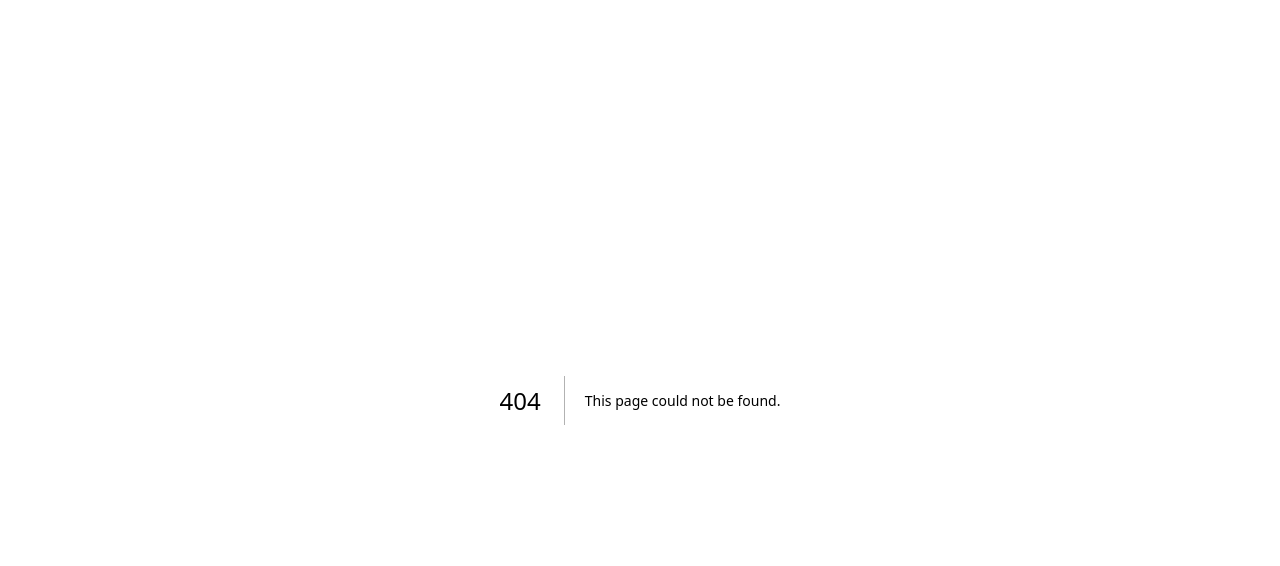
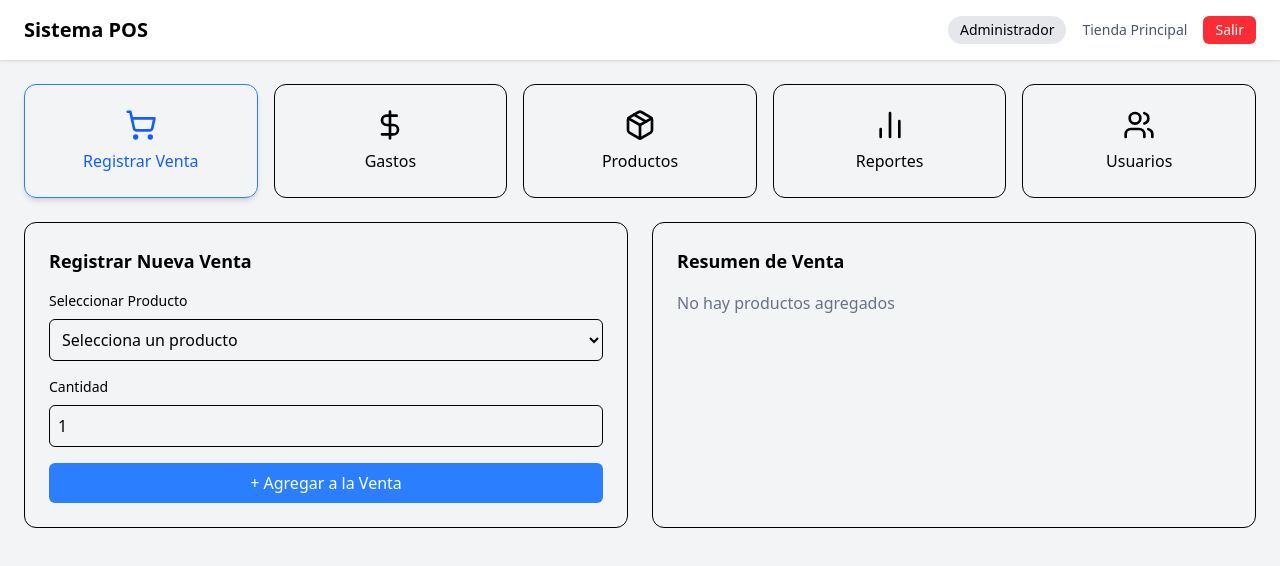
Before and after one commit to omarcobian/tienda, a Next.js app: page /Dashboard/admin in a window 1280 px wide. Before the commit this address had no page. Shown: the top 566 px of the page. Built offline with nearby package versions, Linux system fonts and the light colour scheme.

Commit message:
feat(admin): implement admin dashboard with sales form and summary components

```diff
--- a/package.json
+++ b/package.json
@@ -11,6 +11,7 @@
   "dependencies": {
     "@prisma/client": "^6.16.2",
     "dotenv": "17.2.2",
+    "lucide-react": "^0.544.0",
     "mongoose": "8.18.2",
     "next": "15.5.4",
     "prisma": "^6.16.2",
--- /dev/null
+++ b/src/app/Dashboard/admin/page.tsx
@@ -0,0 +1,12 @@
+// Importamos con el nombre del componente mas la ubicacion
+import Admin from "@/components/admin/Admin";
+
+//Funcion para llamar al componente
+export default function AdminPage() {
+    return (
+        //El componente siempre va dentro de un div y dentro de un return porque vamos a utilizar css con tailwind
+        <div>
+            <Admin />
+        </div>
+    );
+}
--- /dev/null
+++ b/src/components/admin/Admin.tsx
@@ -0,0 +1,39 @@
+"use client"
+
+import { useState } from "react";
+import Navbar from "@/components/ui/Navbar";
+import MenuCard from "@/components/ui/MenuCard";
+import SalesForm from "@/components/admin/SalesForm";
+import SalesSummary from "@/components/admin/SalesSummary";
+
+export default function Admin() {
+  const [items, setItems] = useState<{ product: string; quantity: number }[]>([]);
+
+  const handleAddProduct = (product: string, quantity: number) => {
+    setItems((prev) => [...prev, { product, quantity }]);
+  };
+
+  return (
+    <div className="min-h-screen bg-gray-100">
+      {/* Navbar superior */}
+      <Navbar />
+
+      <main className="p-6 space-y-6">
+        {/* Menú principal */}
+        <div className="grid grid-cols-5 gap-4">
+          <MenuCard title="Registrar Venta" icon="venta" active />
+          <MenuCard title="Gastos" icon="gasto" />
+          <MenuCard title="Productos" icon="producto" />
+          <MenuCard title="Reportes" icon="reporte" />
+          <MenuCard title="Usuarios" icon="usuario" />
+        </div>
+
+        {/* Sección de ventas */}
+        <div className="flex gap-6">
+          <SalesForm onAddProduct={handleAddProduct} />
+          <SalesSummary items={items} />
+        </div>
+      </main>
+    </div>
+  );
+}
--- /dev/null
+++ b/src/components/admin/SalesForm.tsx
@@ -0,0 +1,51 @@
+'use client'
+
+import { useState } from "react";
+
+interface SalesFormProps {
+  onAddProduct: (product: string, quantity: number) => void;
+}
+
+export default function SalesForm({ onAddProduct }: SalesFormProps) {
+  const [product, setProduct] = useState("");
+  const [quantity, setQuantity] = useState(1);
+
+  return (
+    <div className="w-1/2 border rounded-xl p-6">
+      <h2 className="font-semibold text-lg mb-4">Registrar Nueva Venta</h2>
+
+      {/* Selector de producto */}
+      <label className="block mb-2 text-sm font-medium">Seleccionar Producto</label>
+      <select
+        value={product}
+        onChange={(e) => setProduct(e.target.value)}
+        className="w-full border rounded-md p-2 mb-4"
+      >
+        <option value="">Selecciona un producto</option>
+        <option value="Hamburguesa">Hamburguesa</option>
+        <option value="Papas">Papas</option>
+        <option value="Refresco">Refresco</option>
+      </select>
+
+      {/* Cantidad */}
+      <label className="block mb-2 text-sm font-medium">Cantidad</label>
+      <input
+        type="number"
+        value={quantity}
+        min={1}
+        onChange={(e) => setQuantity(Number(e.target.value))}
+        className="w-full border rounded-md p-2 mb-4"
+      />
+
+      {/* Botón agregar */}
+      <button
+        onClick={() => {
+          if (product) onAddProduct(product, quantity);
+        }}
+        className="w-full bg-blue-500 hover:bg-blue-600 text-white py-2 rounded-md"
+      >
+        + Agregar a la Venta
+      </button>
+    </div>
+  );
+}
--- /dev/null
+++ b/src/components/admin/SalesSummary.tsx
@@ -0,0 +1,29 @@
+
+
+interface SalesSummaryProps {
+  items: { product: string; quantity: number }[];
+}
+
+export default function SalesSummary({ items }: SalesSummaryProps) {
+  return (
+    <div className="w-1/2 border rounded-xl p-6">
+      <h2 className="font-semibold text-lg mb-4">Resumen de Venta</h2>
+
+      {items.length === 0 ? (
+        <p className="text-gray-500">No hay productos agregados</p>
+      ) : (
+        <ul className="space-y-2">
+          {items.map((item, index) => (
+            <li
+              key={index}
+              className="flex justify-between border-b pb-1 text-sm"
+            >
+              <span>{item.product} x {item.quantity}</span>
+              <span className="text-gray-600">Cantidad: {item.quantity}</span>
+            </li>
+          ))}
+        </ul>
+      )}
+    </div>
+  );
+}
--- /dev/null
+++ b/src/components/ui/MenuCard.tsx
@@ -0,0 +1,30 @@
+
+import { ShoppingCart, DollarSign, Package, BarChart2, Users } from "lucide-react";
+
+// Props para reusar el componente en el menú
+interface MenuCardProps {
+  title: string;
+  icon: "venta" | "gasto" | "producto" | "reporte" | "usuario";
+  active?: boolean;
+}
+
+const icons = {
+  venta: ShoppingCart,
+  gasto: DollarSign,
+  producto: Package,
+  reporte: BarChart2,
+  usuario: Users,
+};
+
+export default function MenuCard({ title, icon, active }: MenuCardProps) {
+  const Icon = icons[icon];
+  return (
+    <div
+      className={`flex flex-col items-center justify-center border rounded-xl p-6 cursor-pointer
+      ${active ? "border-blue-500 text-blue-600 shadow-md" : "hover:bg-gray-50"}`}
+    >
+      <Icon size={32} />
+      <p className="mt-2 font-medium">{title}</p>
+    </div>
+  );
+}
--- /dev/null
+++ b/src/components/ui/Navbar.tsx
@@ -0,0 +1,23 @@
+
+
+export default function Navbar() {
+  return (
+    <nav className="flex justify-between items-center bg-white shadow px-6 py-4">
+      {/* Título */}
+      <h1 className="text-xl font-bold">Sistema POS</h1>
+
+      {/* Rol y tienda */}
+      <div className="flex items-center gap-4">
+        <span className="px-3 py-1 bg-gray-200 text-sm rounded-full">
+          Administrador
+        </span>
+        <span className="text-sm text-gray-600">Tienda Principal</span>
+
+        {/* Botón salir */}
+        <button className="px-3 py-1 bg-red-500 hover:bg-red-600 text-white rounded-md text-sm">
+          Salir
+        </button>
+      </div>
+    </nav>
+  );
+}
```
Also changed, not shown: 1 other file (tests, documents, lock files or other folders).
